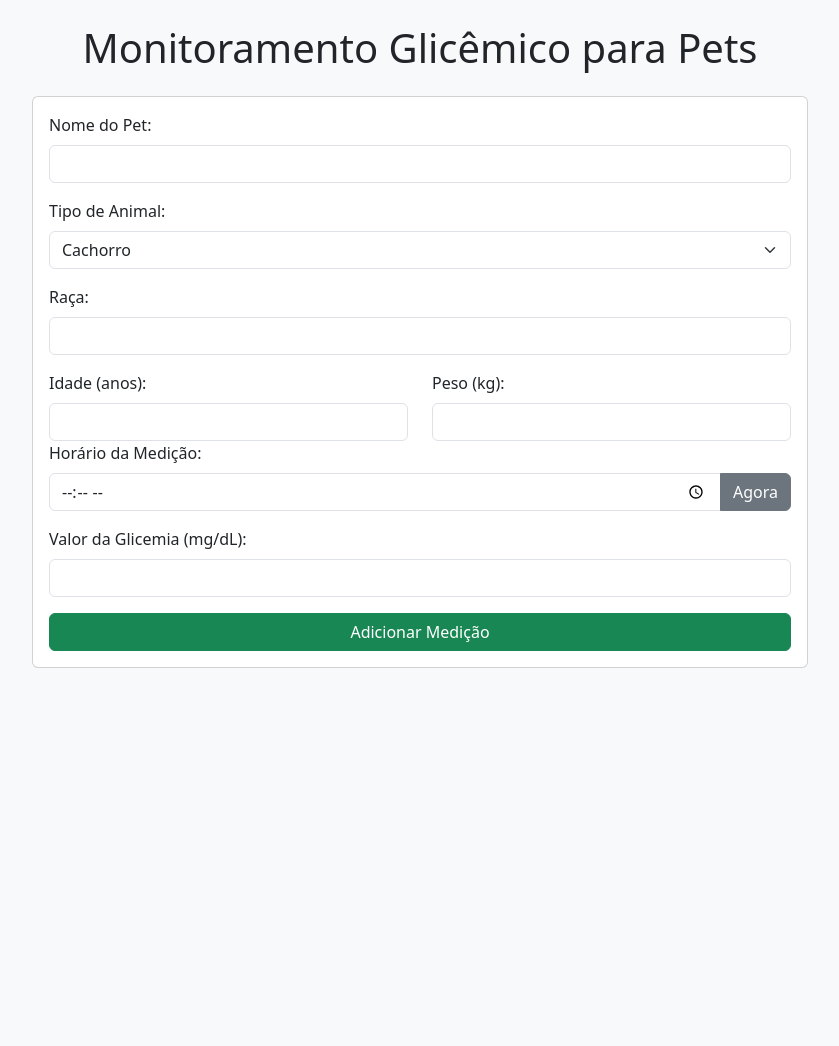
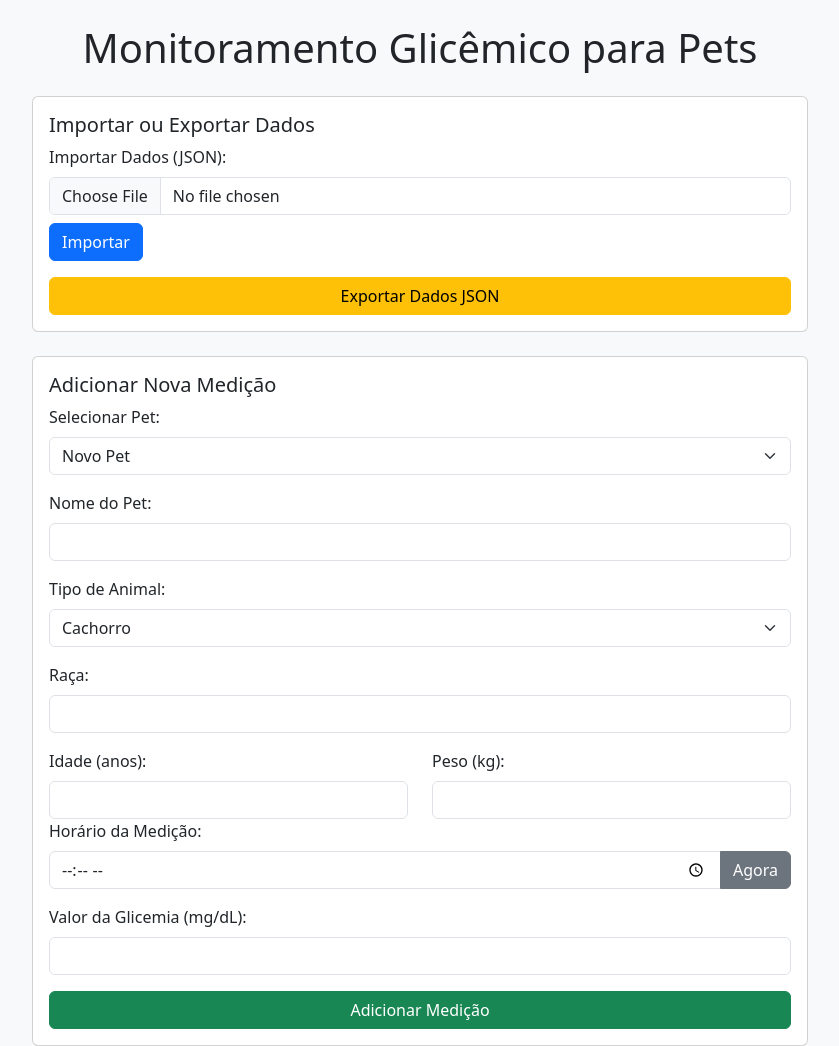
Before and after one commit to psouza0/pet-mgc, a Flask app: page / in a window 1280 px wide. Shown: the whole page, without its empty margins (220-1059 px from the left). Before the commit the page ends 668 px from the top, so only its background shows below. Run offline with Flask 3, Linux system fonts and the light colour scheme.

Commit message:
ajustes no layout e importação e exportação de json

```diff
--- a/app.py
+++ b/app.py
@@ -1,9 +1,13 @@
-from flask import Flask, render_template, request, redirect, url_for, jsonify
+from flask import Flask, render_template, request, redirect, url_for, send_file, jsonify
 import pandas as pd
 import matplotlib.pyplot as plt
 import os
 import json
 from datetime import datetime
+import matplotlib
+matplotlib.use("Agg")  # Desativa a interface gráfica
+
+
 
 app = Flask(__name__)
 DATA_FILE = "data.json"
@@ -29,22 +33,46 @@ data = load_data()
 def index():
     global data
     if request.method == 'POST':
-        new_entry = {
-            "Nome": request.form['nome'],
-            "Tipo": request.form['tipo'],
-            "Raça": request.form['raça'],
-            "Idade": request.form['idade'],
-            "Peso": request.form['peso'],
-            "Horário": request.form['horario'],
-            "Glicemia": int(request.form['glicemia'])
-        }
-        data.append(new_entry)
-        save_data(data)
-        return redirect(url_for('index'))
+        if 'json_file' in request.files:
+            file = request.files['json_file']
+            if file.filename.endswith('.json'):
+                data = json.load(file)
+                save_data(data)
+                return redirect(url_for('index'))
+        else:
+            nome = request.form['nome']
+            horario = request.form['horario']
+            glicemia = int(request.form['glicemia'])
 
-    df = pd.DataFrame(data)
+            # Verificar se o pet já existe
+            existing_pet = next((pet for pet in data if pet['Nome'] == nome), None)
+
+            if existing_pet:
+                existing_pet['Horários'].append({"Horário": horario, "Glicemia": glicemia})
+            else:
+                new_entry = {
+                    "Nome": nome,
+                    "Tipo": request.form['tipo'],
+                    "Raça": request.form['raça'],
+                    "Idade": request.form['idade'],
+                    "Peso": request.form['peso'],
+                    "Horários": [{"Horário": horario, "Glicemia": glicemia}]
+                }
+                data.append(new_entry)
+
+            save_data(data)
+            return redirect(url_for('index'))
+
+    df = []
     img_path = None
-    if not df.empty:
+    if data:
+        horarios = []
+        glicemias = []
+        for pet in data:
+            for entry in pet['Horários']:
+                horarios.append(entry['Horário'])
+                glicemias.append(entry['Glicemia'])
+        df = pd.DataFrame({'Horário': horarios, 'Glicemia': glicemias})
         df = df.sort_values(by="Horário")
         plt.figure()
         plt.plot(df["Horário"], df["Glicemia"], marker='o', linestyle='-', color='b')
@@ -57,6 +85,12 @@ def index():
 
     return render_template('index.html', data=data, img_path=img_path)
 
+@app.route('/get_pet/<nome>')
+def get_pet(nome):
+    pet = next((pet for pet in data if pet['Nome'] == nome), None)
+    return jsonify(pet) if pet else jsonify({})
+
+
 @app.route('/clear', methods=['POST'])
 def clear_data():
     global data
@@ -66,5 +100,13 @@ def clear_data():
         os.remove(GRAPH_FILE)
     return redirect(url_for('index'))
 
+@app.route('/export')
+def export_json():
+    if data:
+        pet_name = data[0]["Nome"].replace(" ", "_") if "Nome" in data[0] else "dados_pet"
+        file_name = f"{pet_name}.json"
+        return send_file(DATA_FILE, as_attachment=True, download_name=file_name)
+    return redirect(url_for('index'))
+
 if __name__ == '__main__':
     app.run(host="0.0.0.0", port=5000, debug=True)
--- a/templates/index.html
+++ b/templates/index.html
@@ -18,14 +18,38 @@
 
         <div class="card">
             <div class="card-body">
+                <h5 class="card-title">Importar ou Exportar Dados</h5>
+                <form method="post" enctype="multipart/form-data">
+                    <div class="mb-3">
+                        <label class="form-label">Importar Dados (JSON):</label>
+                        <input type="file" class="form-control" name="json_file" accept=".json">
+                        <button type="submit" class="btn btn-primary mt-2">Importar</button>
+                    </div>
+                </form>
+                <a href="/export" class="btn btn-warning w-100">Exportar Dados JSON</a>
+            </div>
+        </div>
+
+        <div class="card mt-4">
+            <div class="card-body">
+                <h5 class="card-title">Adicionar Nova Medição</h5>
                 <form method="post">
                     <div class="mb-3">
+                        <label class="form-label">Selecionar Pet:</label>
+                        <select class="form-select" id="selectPet" onchange="fillPetData()">
+                            <option value="">Novo Pet</option>
+                            {% for item in data %}
+                            <option value="{{ item['Nome'] }}">{{ item['Nome'] }}</option>
+                            {% endfor %}
+                        </select>
+                    </div>
+                    <div class="mb-3">
                         <label class="form-label">Nome do Pet:</label>
-                        <input type="text" class="form-control" name="nome" required>
+                        <input type="text" class="form-control" name="nome" id="nome" required>
                     </div>
                     <div class="mb-3">
                         <label class="form-label">Tipo de Animal:</label>
-                        <select class="form-select" name="tipo">
+                        <select class="form-select" name="tipo" id="tipo">
                             <option value="Cachorro">Cachorro</option>
                             <option value="Gato">Gato</option>
                             <option value="Outro">Outro</option>
@@ -33,16 +57,16 @@
                     </div>
                     <div class="mb-3">
                         <label class="form-label">Raça:</label>
-                        <input type="text" class="form-control" name="raça">
+                        <input type="text" class="form-control" name="raça" id="raça">
                     </div>
                     <div class="row">
                         <div class="col-md-6">
                             <label class="form-label">Idade (anos):</label>
-                            <input type="number" class="form-control" name="idade" min="0" step="1">
+                            <input type="number" class="form-control" name="idade" id="idade" min="0" step="1">
                         </div>
                         <div class="col-md-6">
                             <label class="form-label">Peso (kg):</label>
-                            <input type="number" class="form-control" name="peso" min="0.1" step="0.1">
+                            <input type="number" class="form-control" name="peso" id="peso" min="0.1" step="0.1">
                         </div>
                     </div>
                     <div class="mb-3">
@@ -71,25 +95,29 @@
                     <th>Glicemia (mg/dL)</th>
                 </tr>
                 {% for item in data %}
+                {% for entry in item['Horários'] %}
                 <tr>
                     <td>{{ item['Nome'] }}</td>
-                    <td>{{ item['Horário'] }}</td>
-                    <td>{{ item['Glicemia'] }}</td>
+                    <td>{{ entry['Horário'] }}</td>
+                    <td>{{ entry['Glicemia'] }}</td>
                 </tr>
+                {% endfor %}
                 {% endfor %}
             </table>
         </div>
 
-        {% if img_path %}
-            <h2 class="text-center my-4">Curva Glicêmica</h2>
-            <div class="text-center">
-                <img src="{{ img_path }}" class="img-fluid" alt="Curva Glicêmica">
-            </div>
-        {% endif %}
-
         <form method="post" action="/clear" class="text-center mt-4">
             <button type="submit" class="btn btn-danger">Limpar Histórico</button>
         </form>
+
+        {% endif %}
+
+
+        {% if img_path %}
+        <h2 class="text-center my-4">Curva Glicêmica</h2>
+        <div class="text-center">
+            <img src="{{ img_path }}?v={{ timestamp }}" class="img-fluid" alt="Curva Glicêmica">
+        </div>
         {% endif %}
     </div>
 
@@ -102,5 +130,32 @@
         }
     </script>
     <script src="https://cdn.jsdelivr.net/npm/bootstrap@5.3.0/dist/js/bootstrap.bundle.min.js"></script>
+    <script>
+        function fillPetData() {
+            let selectedPet = document.getElementById("selectPet").value;
+            if (selectedPet) {
+                fetch(`/get_pet/${encodeURIComponent(selectedPet)}`)
+                    .then(response => response.json())
+                    .then(data => {
+                        if (data && Object.keys(data).length > 0) {
+                            document.getElementById("nome").value = data.Nome;
+                            document.getElementById("tipo").value = data.Tipo;
+                            document.getElementById("raça").value = data.Raça;
+                            document.getElementById("idade").value = data.Idade;
+                            document.getElementById("peso").value = data.Peso;
+                        }
+                    })
+                    .catch(error => console.error('Erro ao buscar dados do pet:', error));
+            } else {
+                // Limpa os campos para entrada manual de um novo pet
+                document.getElementById("nome").value = "";
+                document.getElementById("tipo").value = "Cachorro";
+                document.getElementById("raça").value = "";
+                document.getElementById("idade").value = "";
+                document.getElementById("peso").value = "";
+            }
+        }
+    </script>
+
 </body>
 </html>
```
Also changed, not shown: static/grafico.png, 2 other files.
